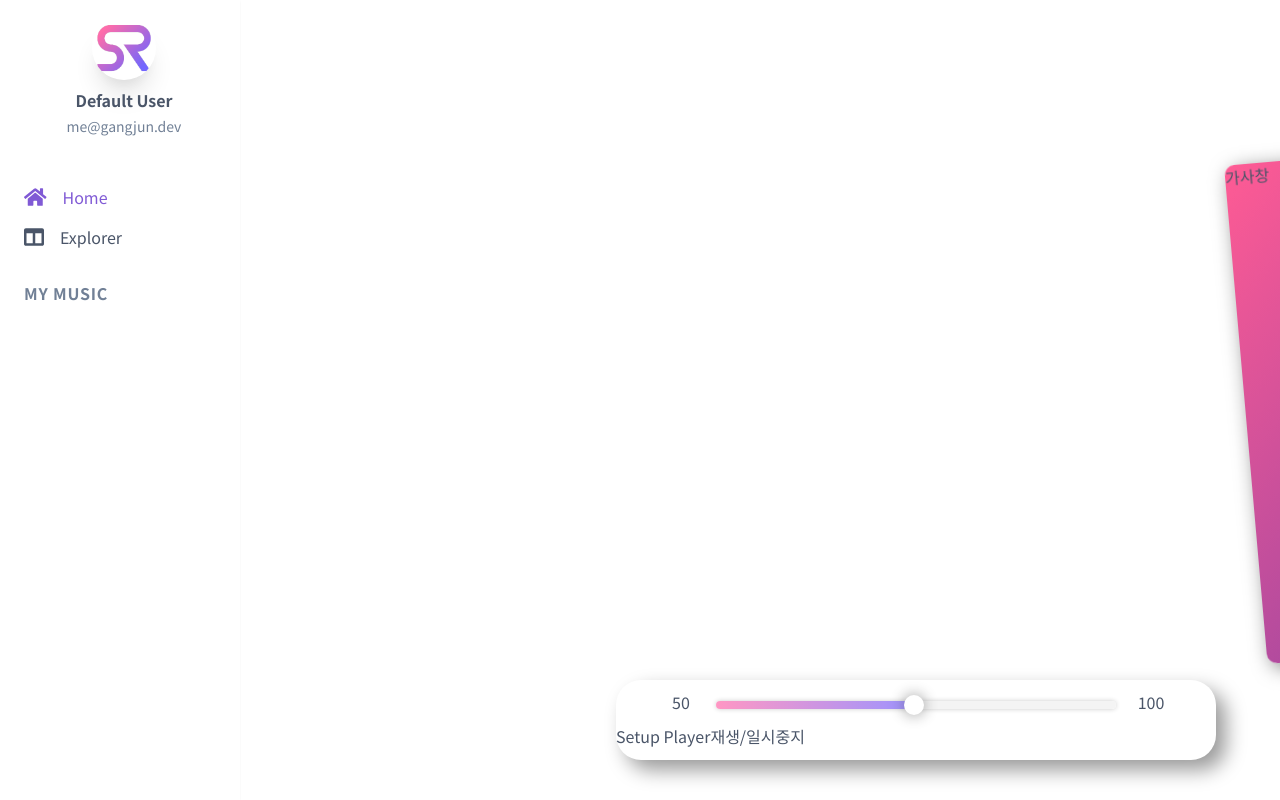
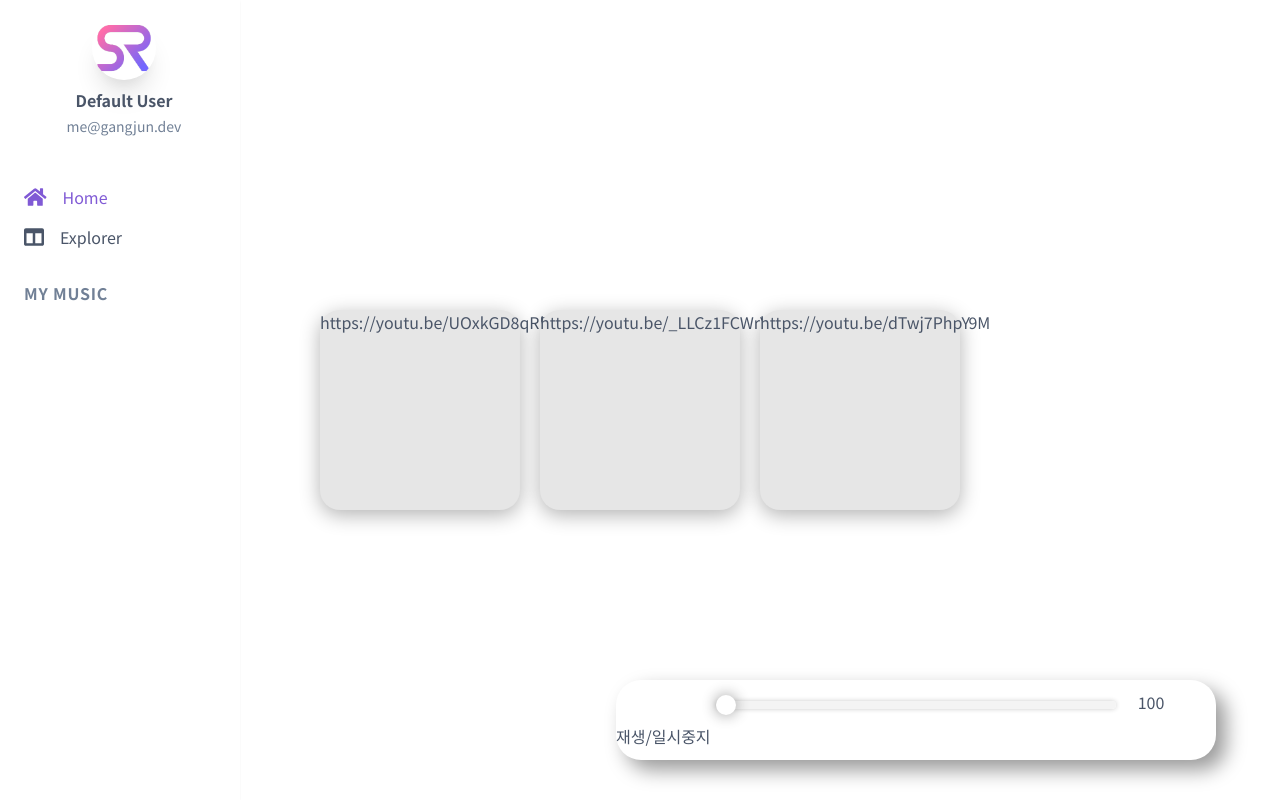
Before and after one commit to SoundRequest/desktop, a React (Create React App) app: page / in a window 1280 px wide. Built offline with nearby package versions, Linux system fonts and the light colour scheme.

Commit message:
Update player methods.

```diff
--- a/src/Components/App.js
+++ b/src/Components/App.js
@@ -3,6 +3,7 @@ import { withRouter } from 'react-router-dom'
 import SideNav from './SideNav'
 import PlayerBar from './Player/PlayerBar'
 import Lyrics from './Player/Lyrics.js'
+import MusicItem from './Player/MusicItem.js'
 import ReactPlayer from 'react-player/youtube'
 
 class App extends Component {
@@ -14,17 +15,13 @@ class App extends Component {
       playing:false,
       loop:false,
       volume:0.5, //0~1
+      light:false,
+      played:0
     };
   }
 
-  updatePlayerStatus = (playerData) => {
-    this.setState({
-      url:playerData.url,
-      playing:playerData.playing,
-      loop:playerData.loop,
-      volume:playerData.volume,
-      pip:playerData.pip
-    });
+  updatePlayer = (playerData) => {
+    this.setState(playerData);
   }
 
   render() {
@@ -38,14 +35,31 @@ class App extends Component {
     }*/
     return (
       <div id='App' className='bg-gray-10 0 text-gray-700'>
-        <ReactPlayer class='row' width='300px' height='300px' wed url={this.state.url} playing={this.state.playing} loop={this.state.loop} />
-        <PlayerBar updatePlayerStatus={this.updatePlayerStatus} />
+        <ReactPlayer
+          class='row'
+          width='300px'
+          height='300px'
+          url={this.state.url}
+          playing={this.state.playing}
+          loop={this.state.loop}
+          light={this.state.light}
+          progressInterval={100}
+          onProgress={(progress)=>{this.setState({played:progress.played});}}
+        />
+        <div class='playitem'>
+          <MusicItem url='https://youtu.be/UOxkGD8qRB4' data={this.state} updatePlayer={this.updatePlayer} />
+          <MusicItem url='https://youtu.be/_LLCz1FCWrY' data={this.state} updatePlayer={this.updatePlayer} />
+          <MusicItem url='https://youtu.be/dTwj7PhpY9M' data={this.state} updatePlayer={this.updatePlayer} />
+        </div>
+        <PlayerBar data={this.state} updatePlayer={this.updatePlayer} />
         <SideNav />
-        <Lyrics />
+
         <div style={{ marginLeft: '240px' }}>{this.props.children}</div>
       </div>
     )
   }
 }
 
+//<Lyrics />
+
 export default withRouter(App)
--- /dev/null
+++ b/src/Components/Player/MusicItem.js
@@ -0,0 +1,22 @@
+import React, { Component, useState } from 'react'
+import { FontAwesomeIcon } from '@fortawesome/react-fontawesome'
+import { faHome, faColumns, fas } from '@fortawesome/free-solid-svg-icons'
+import { Link, withRouter } from 'react-router-dom'
+
+class MusicItem extends Component {
+  play=()=> {
+    this.props.data.playing = true;
+    this.props.data.url = this.props.url;
+    this.props.updatePlayer(this.props.data);
+  }
+
+  render() {
+    return (
+      <div class='musicitem' onClick={this.play}>
+        <p>{this.props.url}</p>
+      </div>
+    )
+  }
+}
+
+export default withRouter(MusicItem)
--- a/src/Components/Player/PlayerBar.js
+++ b/src/Components/Player/PlayerBar.js
@@ -1,26 +1,18 @@
 import React, { Component, useState } from 'react'
 import { FontAwesomeIcon } from '@fortawesome/react-fontawesome'
-import { faHome, faColumns } from '@fortawesome/free-solid-svg-icons'
+import { faHome, faColumns, fas } from '@fortawesome/free-solid-svg-icons'
 import { Link, withRouter } from 'react-router-dom'
 
-class PlayerBar extends React.Component {
-  playerData = {
-    url:'https://www.youtube.com/watch?v=_LLCz1FCWrY',
-    playing:false,
-    loop:false,
-    volume:0.5, //0~1
-  }
+class PlayerBar extends Component {
+  isLoaded = false;
 
   componentDidMount() {
+    this.isLoaded = true;
     var slider = document.getElementById("player");
     var output = document.getElementById("currentValue");
     var target = document.getElementById("targetValue");
-    output.innerHTML = slider.value;
     target.innerHTML = '100'
 
-    slider.oninput = function() {
-        output.innerHTML = this.value;
-    }
     slider.addEventListener("mousemove", function(){
         output.innerHTML = this.value;
         var val = slider.value;
@@ -29,8 +21,22 @@ class PlayerBar extends React.Component {
     })
   }
 
-  onPlayerStatusChange =()=> {
-    this.props.updatePlayerStatus(this.playerData);
+  updatePlayer =()=> {
+    this.props.updatePlayer(this.props.data);
+  }
+
+  playerUpdate() {
+    if(this.isLoaded){
+      var slider = document.getElementById("player");
+      var output = document.getElementById("currentValue");
+      output.innerHTML = slider.value;
+      slider.oninput = function() {
+          output.innerHTML = this.value;
+      }
+      var slider = document.getElementById("player");
+      var color = 'linear-gradient(90deg, rgb(255, 108, 171), rgb(115, 102, 255) ' + this.props.data.played*100 + '%, #f0f0f0 ' + this.props.data.played*100 + '%)';
+      slider.style.background = color;
+    }
   }
 
   render() {
@@ -39,12 +45,11 @@ class PlayerBar extends React.Component {
         <div class='row'>
           <div class='col'><span id='currentValue'/></div>
           <div class='col slidecontainer'>
-            <input type='range' min='1' max='100' class='slider' id='player'/>
+            <input type='range' min='0' max='100' value={this.props.data.played*100} class='slider' id='player' onChange={this.playerUpdate()}/>
           </div>
           <div class='col'><span id='targetValue'/></div>
         </div>
-        <button onClick={this.onPlayerStatusChange}>Setup Player</button>
-        <button onClick={() => {this.playerData.playing = !this.playerData.playing; this.onPlayerStatusChange();}}>재생/일시중지</button>
+        <button onClick={() => {this.props.data.playing = !this.props.data.playing; this.updatePlayer(this.props.data);}}>재생/일시중지</button>
       </div>
     )
   }
--- a/src/index.css
+++ b/src/index.css
@@ -49,7 +49,7 @@
   width: 100%;
   height: 8px;
   border-radius: 5px;
-  background: linear-gradient(90deg, rgb(255, 108, 171), rgb(115, 102, 255) 50%, #f0f0f0 50%);
+  background: linear-gradient(90deg, rgb(255, 108, 171), rgb(115, 102, 255) 0%, #f0f0f0 0%);
   box-shadow: 0px 0px 5px rgba(0,0,0,0.3);
   outline: none;
   opacity: 0.7;
@@ -102,3 +102,26 @@
   transform: translateY(-50%);
   margin-left: 80%;
 }
+
+.playitem {
+  position: fixed;
+  width: 100%;
+  height: 600px;
+  text-align: center
+}
+
+.musicitem {
+  display:inline-block;
+  width: 200px;
+  height: 200px;
+  transition: 0.3s;
+  margin: 10px;
+  border-radius: 20px;
+  background-color: rgba(230,230,230,1);
+  box-shadow: 0px 5px 20px rgba(0,0,0,0.3);
+}
+
+.musicitem:hover {
+  width: 220px;
+  height: 220px;
+}
```
